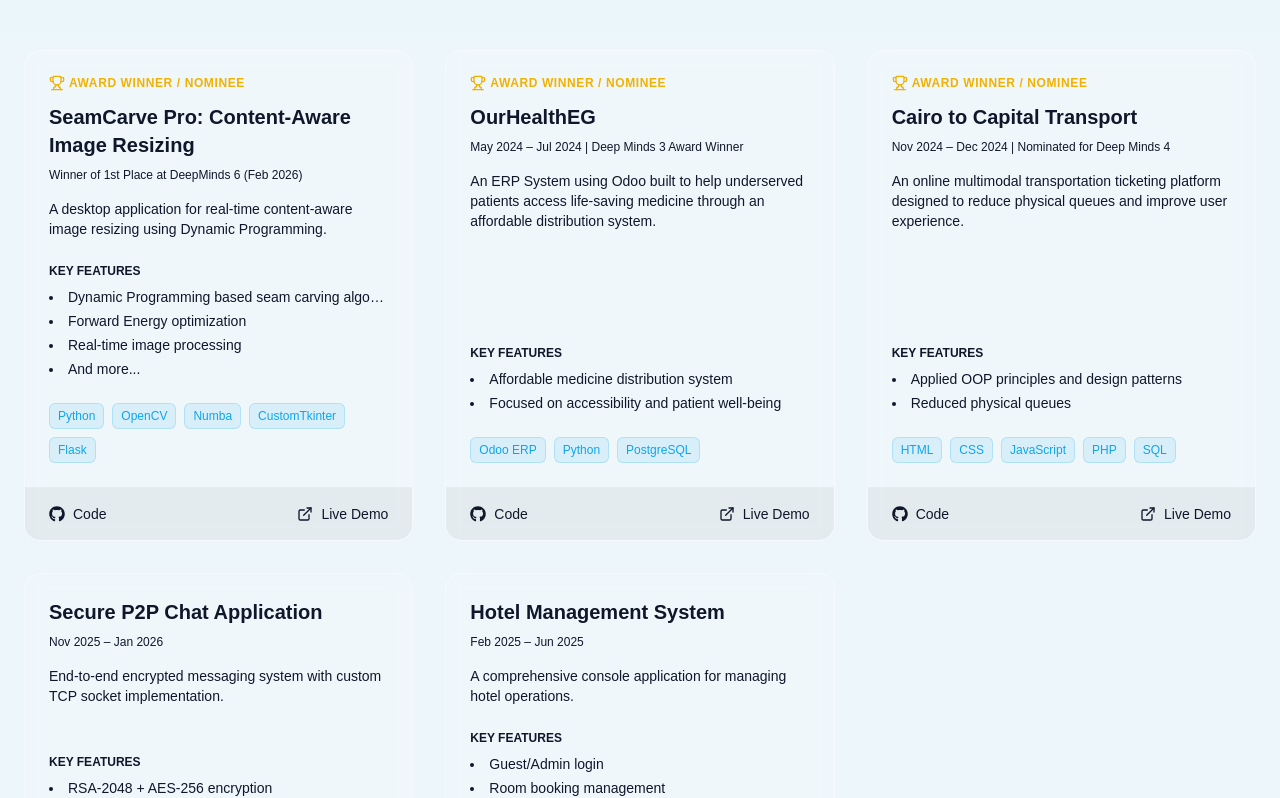
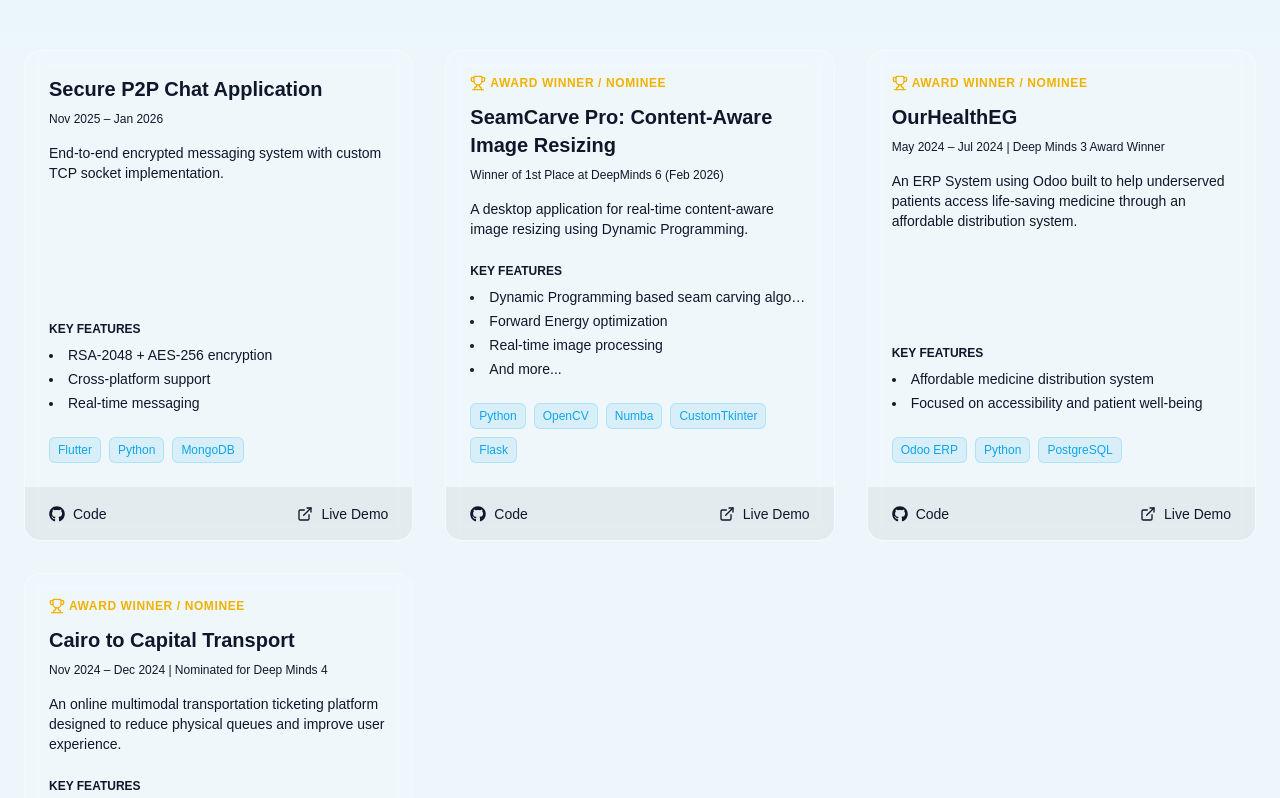
Before and after one commit to marc-zaki/portfolio, a Next.js app: page / in a window 1280 px wide. Shown: the part 3010-3808 px from the top of the page. Built offline with nearby package versions, Linux system fonts and the light colour scheme.

Commit message:
feat: add Hero, Projects, and Footer components with resume download and project display

```diff
--- a/src/components/Footer.tsx
+++ b/src/components/Footer.tsx
@@ -17,15 +17,15 @@
         </div>
 
         <p className="text-sm text-foreground/60 text-center">
-          © {currentYear} Marc Zaki. Built with Next.js & Tailwind CSS.
+          © {currentYear} Marc Zaki.
         </p>
 
         <div className="flex items-center gap-4">
-          <a href="https://github.com/marczaki" target="_blank" rel="noreferrer" className="text-foreground/60 hover:text-primary transition-colors">
+          <a href="https://github.com/marc-zaki" target="_blank" rel="noreferrer" className="text-foreground/60 hover:text-primary transition-colors">
             <FaGithub className="h-5 w-5" />
             <span className="sr-only">GitHub</span>
           </a>
-          <a href="https://linkedin.com/in/marczaki" target="_blank" rel="noreferrer" className="text-foreground/60 hover:text-primary transition-colors">
+          <a href="https://www.linkedin.com/in/marc-zakii/" target="_blank" rel="noreferrer" className="text-foreground/60 hover:text-primary transition-colors">
             <FaLinkedin className="h-5 w-5" />
             <span className="sr-only">LinkedIn</span>
           </a>
--- a/src/components/Hero.tsx
+++ b/src/components/Hero.tsx
@@ -69,6 +69,7 @@
             <a
               href="/resume.pdf"
               target="_blank"
+              download
               className="flex items-center gap-2 glass px-6 py-3 rounded-full font-medium hover:bg-white/10 transition-all hover:scale-105 active:scale-95"
             >
               <Download className="w-4 h-4" />
@@ -88,11 +89,11 @@
             transition={{ duration: 0.5, delay: 0.6 }}
             className="flex items-center gap-6"
           >
-            <a href="https://github.com/marczaki" target="_blank" rel="noreferrer" className="p-3 rounded-full glass hover:text-primary transition-colors hover:scale-110 active:scale-95">
+            <a href="https://github.com/marc-zaki" target="_blank" rel="noreferrer" className="p-3 rounded-full glass hover:text-primary transition-colors hover:scale-110 active:scale-95">
               <FaGithub className="w-6 h-6" />
               <span className="sr-only">GitHub</span>
             </a>
-            <a href="https://linkedin.com/in/marczaki" target="_blank" rel="noreferrer" className="p-3 rounded-full glass hover:text-primary transition-colors hover:scale-110 active:scale-95">
+            <a href="https://www.linkedin.com/in/marc-zakii/" target="_blank" rel="noreferrer" className="p-3 rounded-full glass hover:text-primary transition-colors hover:scale-110 active:scale-95">
               <FaLinkedin className="w-6 h-6" />
               <span className="sr-only">LinkedIn</span>
             </a>
--- a/src/components/Projects.tsx
+++ b/src/components/Projects.tsx
@@ -6,6 +6,14 @@
 import { FaGithub } from "react-icons/fa";
 
 const projects = [
+    {
+    title: "Secure P2P Chat Application",
+    date: "Nov 2025 – Jan 2026",
+    description: "End-to-end encrypted messaging system with custom TCP socket implementation.",
+    features: ["RSA-2048 + AES-256 encryption", "Cross-platform support", "Real-time messaging"],
+    tech: ["Flutter", "Python", "MongoDB"],
+    award: false,
+  },
   {
     title: "SeamCarve Pro: Content-Aware Image Resizing",
     date: "Winner of 1st Place at DeepMinds 6 (Feb 2026)",
@@ -30,22 +38,7 @@
     tech: ["HTML", "CSS", "JavaScript", "PHP", "SQL"],
     award: true,
   },
-  {
-    title: "Secure P2P Chat Application",
-    date: "Nov 2025 – Jan 2026",
-    description: "End-to-end encrypted messaging system with custom TCP socket implementation.",
-    features: ["RSA-2048 + AES-256 encryption", "Cross-platform support", "Real-time messaging"],
-    tech: ["Flutter", "Python", "MongoDB"],
-    award: false,
-  },
-  {
-    title: "Hotel Management System",
-    date: "Feb 2025 – Jun 2025",
-    description: "A comprehensive console application for managing hotel operations.",
-    features: ["Guest/Admin login", "Room booking management", "File handling and linked lists", "Occupancy and income reports"],
-    tech: ["C++"],
-    award: false,
-  },
+
 ];
 
 export function Projects() {
--- a/src/components/Skills.tsx
+++ b/src/components/Skills.tsx
@@ -11,7 +11,6 @@
   { name: "PHP", level: 75 },
   { name: "SQL", level: 85 },
   { name: "MongoDB", level: 80 },
-  { name: "OpenCV", level: 75 },
   { name: "Flask", level: 80 },
   { name: "Odoo", level: 70 },
 ];
```
Also changed, not shown: 2 other files (tests, documents, lock files or other folders).
